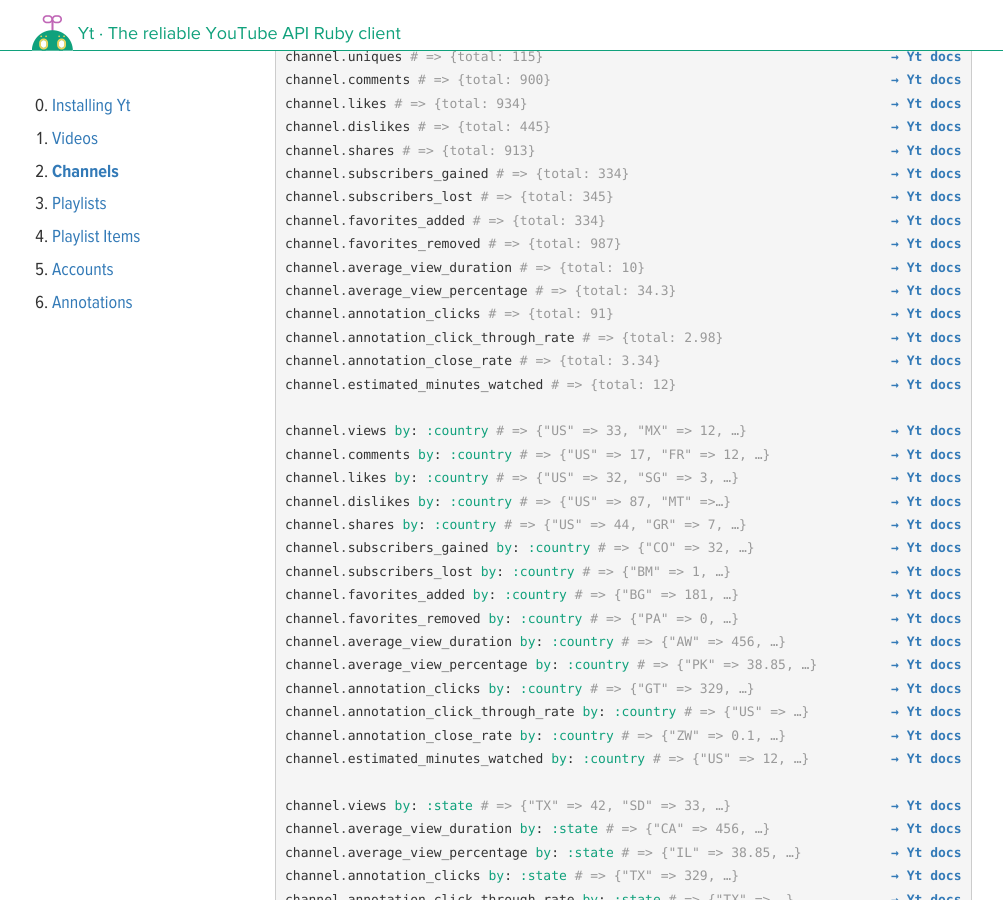
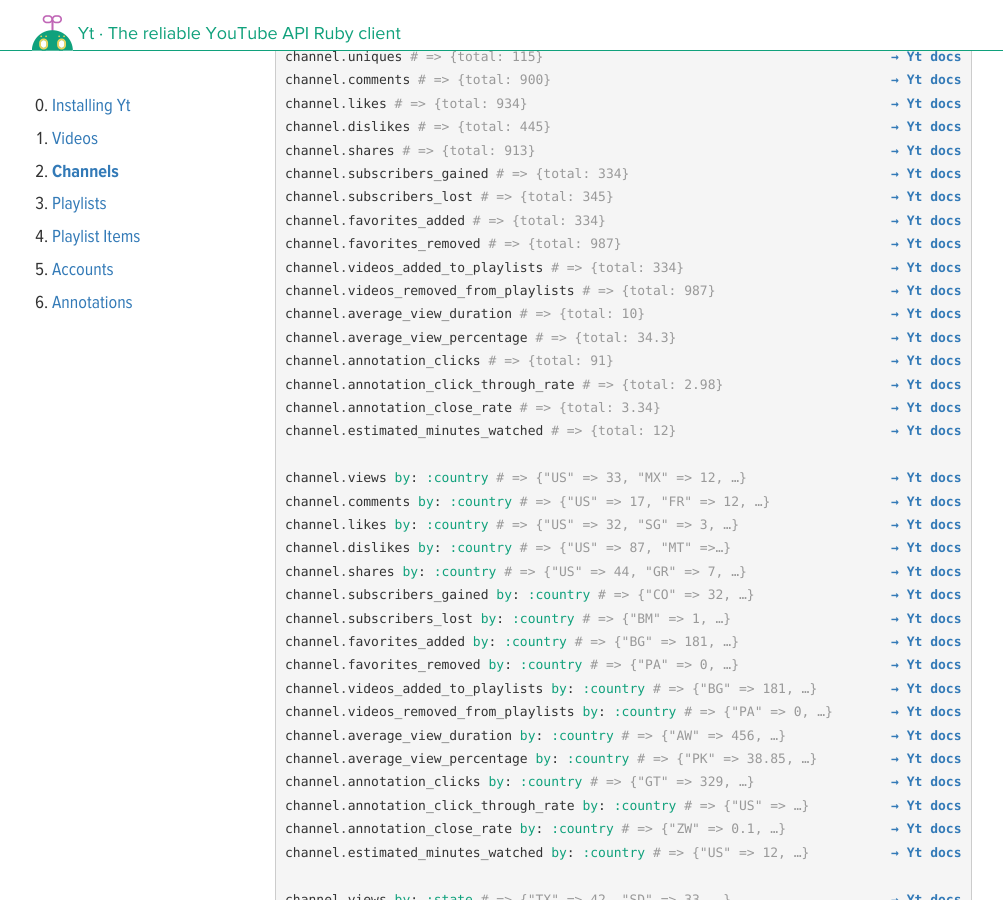
Before and after one commit to nullscreen/yt, a Jekyll site: the page built from channels.html, in a window 1280 px wide and 900 px high, scrolled down 3012 px. Shown: the whole window, without its empty margins (138-1141 px from the left). Built offline with Jekyll 4.4.1, drawn with Linux system fonts in a browser that asks for light colours; nearby versions of some CDN libraries; some web fonts are replaced.

Commit message:
Doc for videos_added_to / removed_from_playlists

```diff
--- a/_config.yml
+++ b/_config.yml
@@ -7,4 +7,4 @@ defaults:
       path: ""
     values:
       layout:  "default"
-      version: 0.25.4
+      version: 0.25.6
--- a/channels.html
+++ b/channels.html
@@ -172,6 +172,8 @@ channel.views in: {state: 'TX'} # => {total: 11}
 {% include doc.html link="Models/Channel#subscribers_lost" %}{% include example.html object='channel' method='subscribers_lost' result='{total: 345}' %}
 {% include doc.html link="Models/Channel#favorites_added" %}{% include example.html object='channel' method='favorites_added' result='{total: 334}' %}
 {% include doc.html link="Models/Channel#favorites_removed" %}{% include example.html object='channel' method='favorites_removed' result='{total: 987}' %}
+{% include doc.html link="Models/Channel#videos_added_to_playlists" %}{% include example.html object='channel' method='videos_added_to_playlists' result='{total: 334}' %}
+{% include doc.html link="Models/Channel#videos_removed_from_playlists" %}{% include example.html object='channel' method='videos_removed_from_playlists' result='{total: 987}' %}
 {% include doc.html link="Models/Channel#average_view_duration" %}{% include example.html object='channel' method='average_view_duration' result='{total: 10}' %}
 {% include doc.html link="Models/Channel#average_view_percentage" %}{% include example.html object='channel' method='average_view_percentage' result='{total: 34.3}' %}
 {% include doc.html link="Models/Channel#annotation_clicks" %}{% include example.html object='channel' method='annotation_clicks' result='{total: 91}' %}
@@ -188,6 +190,8 @@ channel.views in: {state: 'TX'} # => {total: 11}
 {% include doc.html link="Models/Channel#subscribers_lost" %}{% include example.html object='channel' method='subscribers_lost' params=' <span class="ss">by</span><span class="p">:</span> <span class="ss">:country</span>' result='{"BM" =&gt; 1, …}' %}
 {% include doc.html link="Models/Channel#favorites_added" %}{% include example.html object='channel' method='favorites_added' params=' <span class="ss">by</span><span class="p">:</span> <span class="ss">:country</span>' result='{"BG" =&gt; 181, …}' %}
 {% include doc.html link="Models/Channel#favorites_removed" %}{% include example.html object='channel' method='favorites_removed' params=' <span class="ss">by</span><span class="p">:</span> <span class="ss">:country</span>' result='{"PA" =&gt; 0, …}' %}
+{% include doc.html link="Models/Channel#videos_added_to_playlists" %}{% include example.html object='channel' method='videos_added_to_playlists' params=' <span class="ss">by</span><span class="p">:</span> <span class="ss">:country</span>' result='{"BG" =&gt; 181, …}' %}
+{% include doc.html link="Models/Channel#videos_removed_from_playlists" %}{% include example.html object='channel' method='videos_removed_from_playlists' params=' <span class="ss">by</span><span class="p">:</span> <span class="ss">:country</span>' result='{"PA" =&gt; 0, …}' %}
 {% include doc.html link="Models/Channel#average_view_duration" %}{% include example.html object='channel' method='average_view_duration' params=' <span class="ss">by</span><span class="p">:</span> <span class="ss">:country</span>' result='{"AW" =&gt; 456, …}' %}
 {% include doc.html link="Models/Channel#average_view_percentage" %}{% include example.html object='channel' method='average_view_percentage' params=' <span class="ss">by</span><span class="p">:</span> <span class="ss">:country</span>' result='{"PK" =&gt; 38.85, …}' %}
 {% include doc.html link="Models/Channel#annotation_clicks" %}{% include example.html object='channel' method='annotation_clicks' params=' <span class="ss">by</span><span class="p">:</span> <span class="ss">:country</span>' result='{"GT" =&gt; 329, …}' %}
--- a/videos.html
+++ b/videos.html
@@ -269,6 +269,8 @@ video.views in: {state: 'TX'} # => {total: 11}
 {% include doc.html link="Models/Video#subscribers_lost" %}{% include example.html object='video' method='subscribers_lost' result='{total: 904}' %}
 {% include doc.html link="Models/Video#favorites_added" %}{% include example.html object='video' method='favorites_added' result='{total: 224}' %}
 {% include doc.html link="Models/Video#favorites_removed" %}{% include example.html object='video' method='favorites_removed' result='{total: 322}' %}
+{% include doc.html link="Models/Video#videos_added_to_playlists" %}{% include example.html object='video' method='videos_added_to_playlists' result='{total: 224}' %}
+{% include doc.html link="Models/Video#videos_removed_from_playlists" %}{% include example.html object='video' method='videos_removed_from_playlists' result='{total: 322}' %}
 {% include doc.html link="Models/Video#average_view_duration" %}{% include example.html object='video' method='average_view_duration' result='{total: 23}' %}
 {% include doc.html link="Models/Video#average_view_percentage" %}{% include example.html object='video' method='average_view_percentage' result='{total: 2.45}' %}
 {% include doc.html link="Models/Video#annotation_clicks" %}{% include example.html object='video' method='annotation_clicks' result='{total: 723}' %}
@@ -285,6 +287,8 @@ video.views in: {state: 'TX'} # => {total: 11}
 {% include doc.html link="Models/Video#subscribers_lost" %}{% include example.html object='video' method='subscribers_lost' params=' <span class="ss">by</span><span class="p">:</span> <span class="ss">:country</span>' result='{"US" =&gt; 1, …}' %}
 {% include doc.html link="Models/Video#favorites_added" %}{% include example.html object='video' method='favorites_added' params=' <span class="ss">by</span><span class="p">:</span> <span class="ss">:country</span>' result='{"US" =&gt; 181, …}' %}
 {% include doc.html link="Models/Video#favorites_removed" %}{% include example.html object='video' method='favorites_removed' params=' <span class="ss">by</span><span class="p">:</span> <span class="ss">:country</span>' result='{"US" =&gt; 0, …}' %}
+{% include doc.html link="Models/Video#videos_added_to_playlists" %}{% include example.html object='video' method='videos_added_to_playlists' params=' <span class="ss">by</span><span class="p">:</span> <span class="ss">:country</span>' result='{"US" =&gt; 181, …}' %}
+{% include doc.html link="Models/Video#videos_removed_from_playlists" %}{% include example.html object='video' method='videos_removed_from_playlists' params=' <span class="ss">by</span><span class="p">:</span> <span class="ss">:country</span>' result='{"US" =&gt; 0, …}' %}
 {% include doc.html link="Models/Video#average_view_duration" %}{% include example.html object='video' method='average_view_duration' params=' <span class="ss">by</span><span class="p">:</span> <span class="ss">:country</span>' result='{"US" =&gt; 456, …}' %}
 {% include doc.html link="Models/Video#average_view_percentage" %}{% include example.html object='video' method='average_view_percentage' params=' <span class="ss">by</span><span class="p">:</span> <span class="ss">:country</span>' result='{"US" =&gt; 38.85, …}' %}
 {% include doc.html link="Models/Video#annotation_clicks" %}{% include example.html object='video' method='annotation_clicks' params=' <span class="ss">by</span><span class="p">:</span> <span class="ss">:country</span>' result='{"US" =&gt; 329, …}' %}
```
